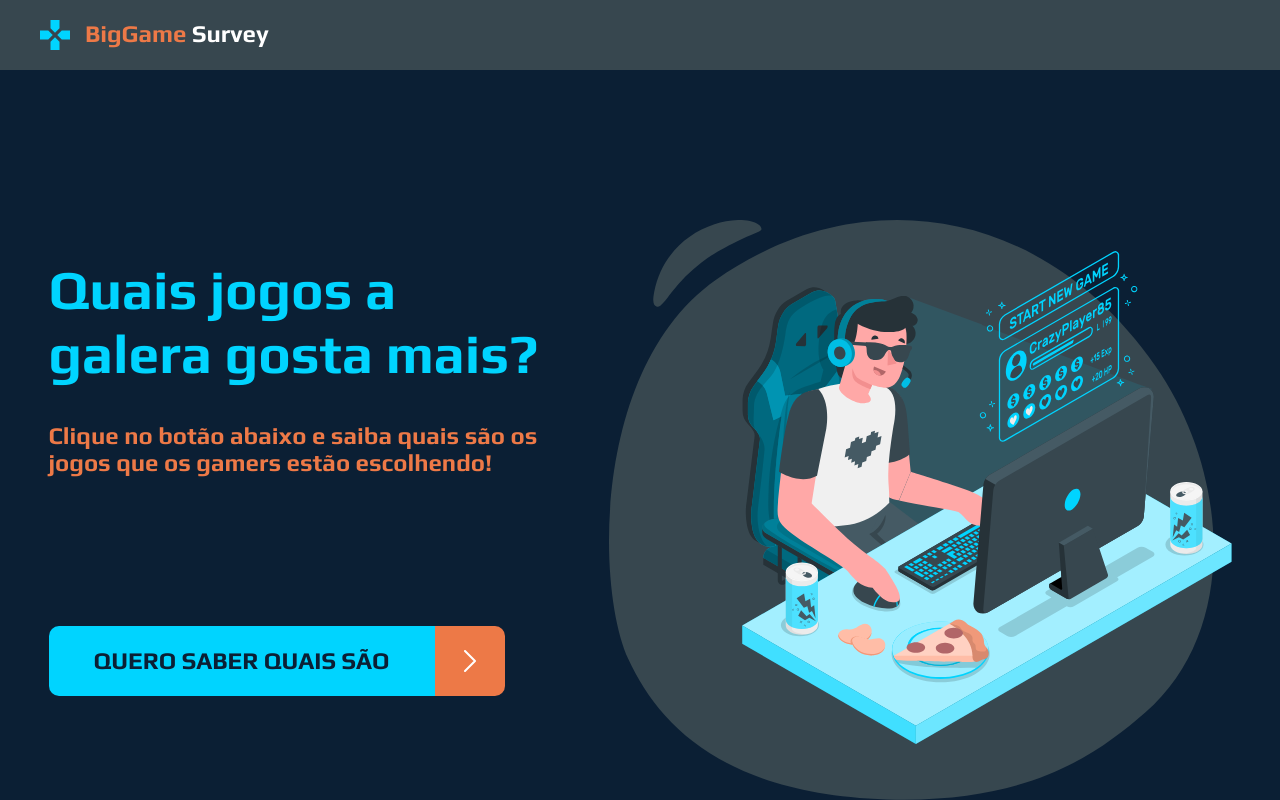
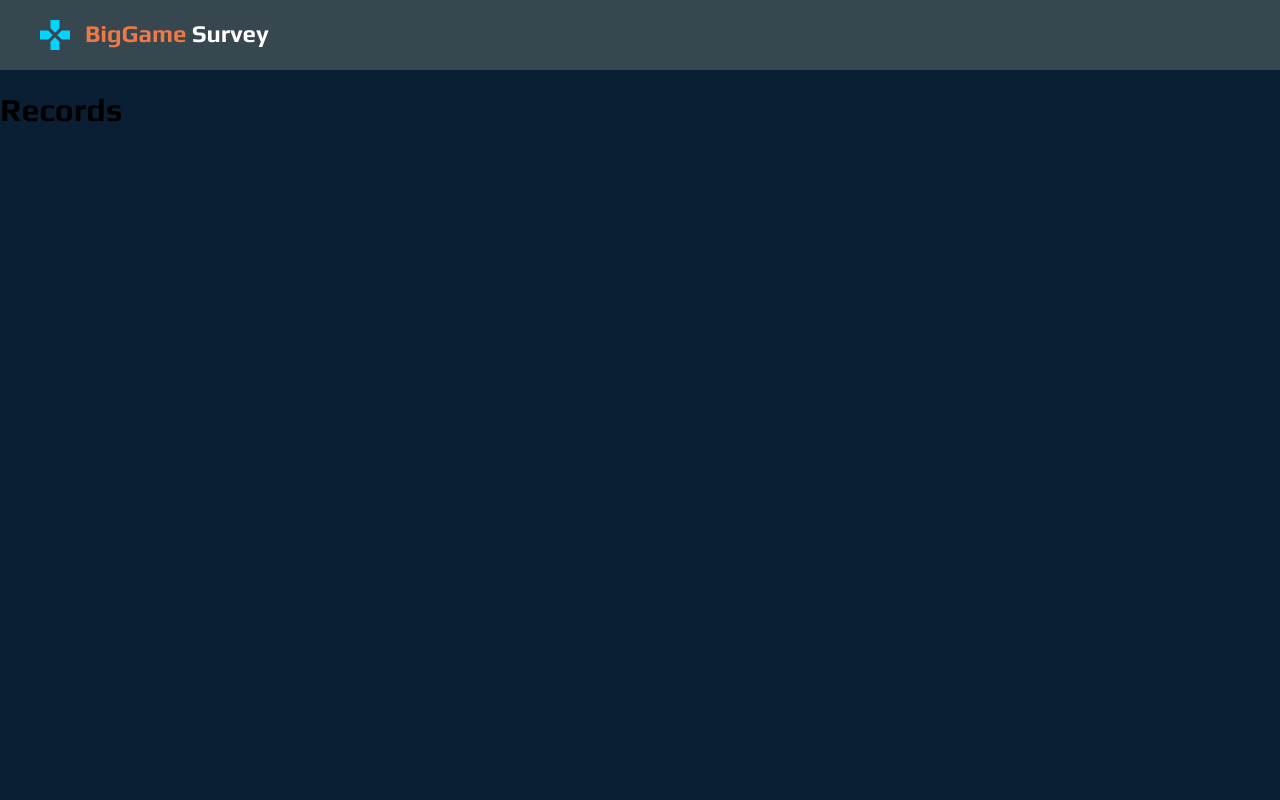
Before and after one commit to LucasDev13/sds1-1, a React (Create React App) app in the folder front-web/: page /records in a window 1280 px wide. Built offline with nearby package versions, Linux system fonts and the light colour scheme.

Commit message:
Criando navegação com rotas.

```diff
--- a/front-web/package.json
+++ b/front-web/package.json
@@ -12,6 +12,7 @@
     "@types/react-dom": "^16.9.0",
     "react": "^16.13.1",
     "react-dom": "^16.13.1",
+    "react-router-dom": "^5.2.0",
     "react-scripts": "3.4.3",
     "typescript": "~3.7.2"
   },
@@ -35,5 +36,8 @@
       "last 1 firefox version",
       "last 1 safari version"
     ]
+  },
+  "devDependencies": {
+    "@types/react-router-dom": "^5.1.5"
   }
 }
--- a/front-web/src/App.tsx
+++ b/front-web/src/App.tsx
@@ -1,14 +1,10 @@
 import React from 'react';
 import './App.css';
-import Header from './components/Header';
-import Home from './pages/Home';
+import Routes from './Routes';
 
 function App() {
   return (
-    <div>
-      <Header/>
-      <Home />
-    </div>
+    <Routes />
   );
 }
 
--- /dev/null
+++ b/front-web/src/Routes.tsx
@@ -0,0 +1,17 @@
+import React from 'react';
+import { BrowserRouter, Switch, Route } from 'react-router-dom';
+import Home from './pages/Home';
+import Header from './components/Header';
+import Records from './pages/Records';
+
+const Routes = () => (
+    <BrowserRouter>
+        <Header />
+        <Switch>
+            <Route path="/" exact><Home /></Route>
+            <Route path="/records"><Records /></Route>
+        </Switch>
+    </BrowserRouter>
+);
+
+export default Routes;
--- a/front-web/src/components/Header/index.tsx
+++ b/front-web/src/components/Header/index.tsx
@@ -1,14 +1,17 @@
 import React from 'react';
+import { Link } from 'react-router-dom';
 import { ReactComponent as Logo} from '../../assets/logo.svg';
 import './styles.css';
 
 const Header = () => (
     <header className="main-header">
         <Logo />
+        <Link to="/">
         <div className="logo-text">
             <span className="logo-text-1">BigGame</span>
             <span className="logo-text-2"> Survey</span>
         </div>
+        </Link>
     </header>
 );
 
--- a/front-web/src/pages/Home/index.tsx
+++ b/front-web/src/pages/Home/index.tsx
@@ -1,6 +1,7 @@
 import React from 'react';
-import {ReactComponent as ArrowIcon } from '../../assets/arrow.svg';
-import {ReactComponent as GamerImage } from '../../assets/gamer.svg';
+import { ReactComponent as ArrowIcon } from '../../assets/arrow.svg';
+import { ReactComponent as GamerImage } from '../../assets/gamer.svg';
+import { Link } from 'react-router-dom';
 import './styles.css';
 
 const Home = () => (
@@ -12,16 +13,18 @@ const Home = () => (
             <h3 className="home-text-subtitle">
                 Clique no botão abaixo e saiba quais são os jogos que os gamers estão escolhendo!
             </h3>
-            <div className="home-actions">
-                <button className="home-btn">
-                    QUERO SABER QUAIS SÃO
+            <Link to="/records">
+                <div className="home-actions">
+                    <button className="home-btn">
+                        QUERO SABER QUAIS SÃO
                 </button>
-                <div className="home-btn-icon">
-                    <ArrowIcon/>
+                    <div className="home-btn-icon">
+                        <ArrowIcon />
+                    </div>
                 </div>
-            </div>
+            </Link>
         </div>
-        <GamerImage className="home-image"/>
+        <GamerImage className="home-image" />
     </div>
 );
 
--- /dev/null
+++ b/front-web/src/pages/Records/index.tsx
@@ -0,0 +1,7 @@
+import React from 'react';
+
+const Records = () => (
+   <h1>Records</h1>
+);
+
+export default Records;
```
Also changed, not shown: 1 other file (tests, documents, lock files or other folders).
